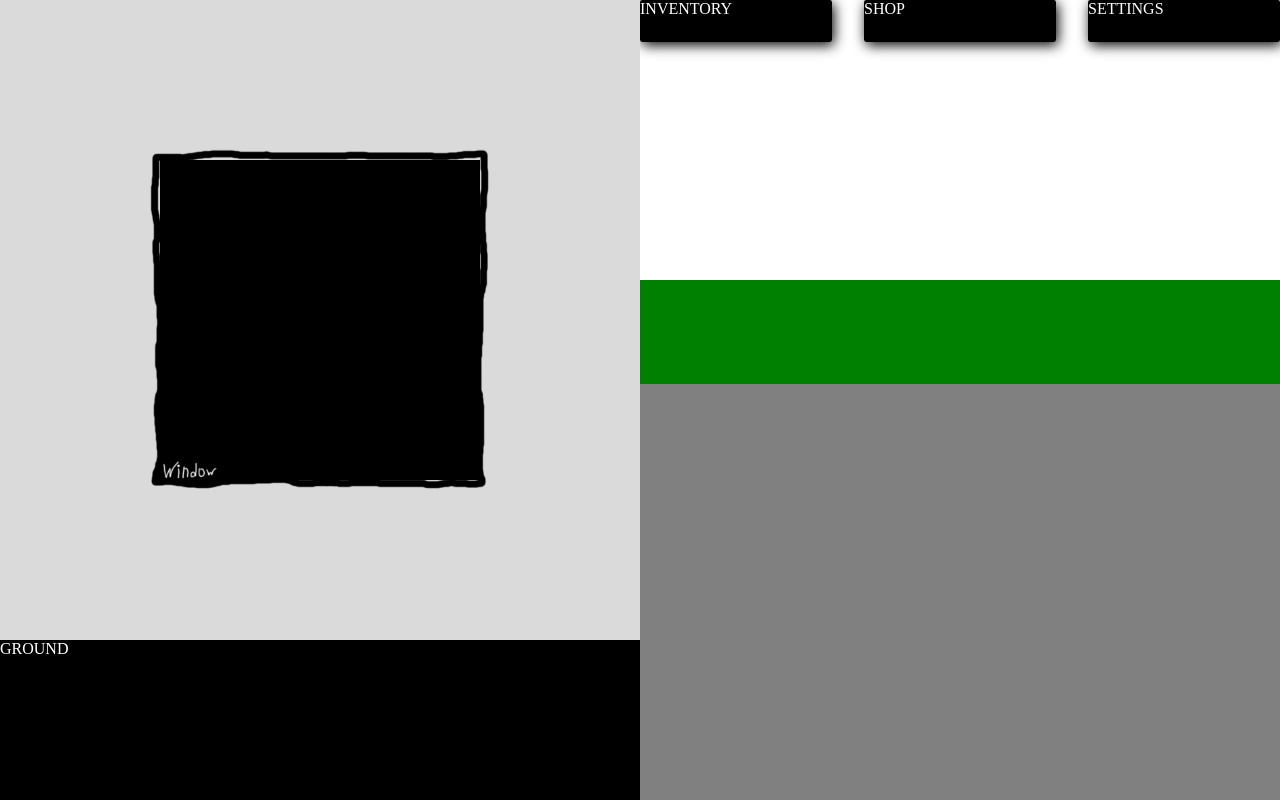
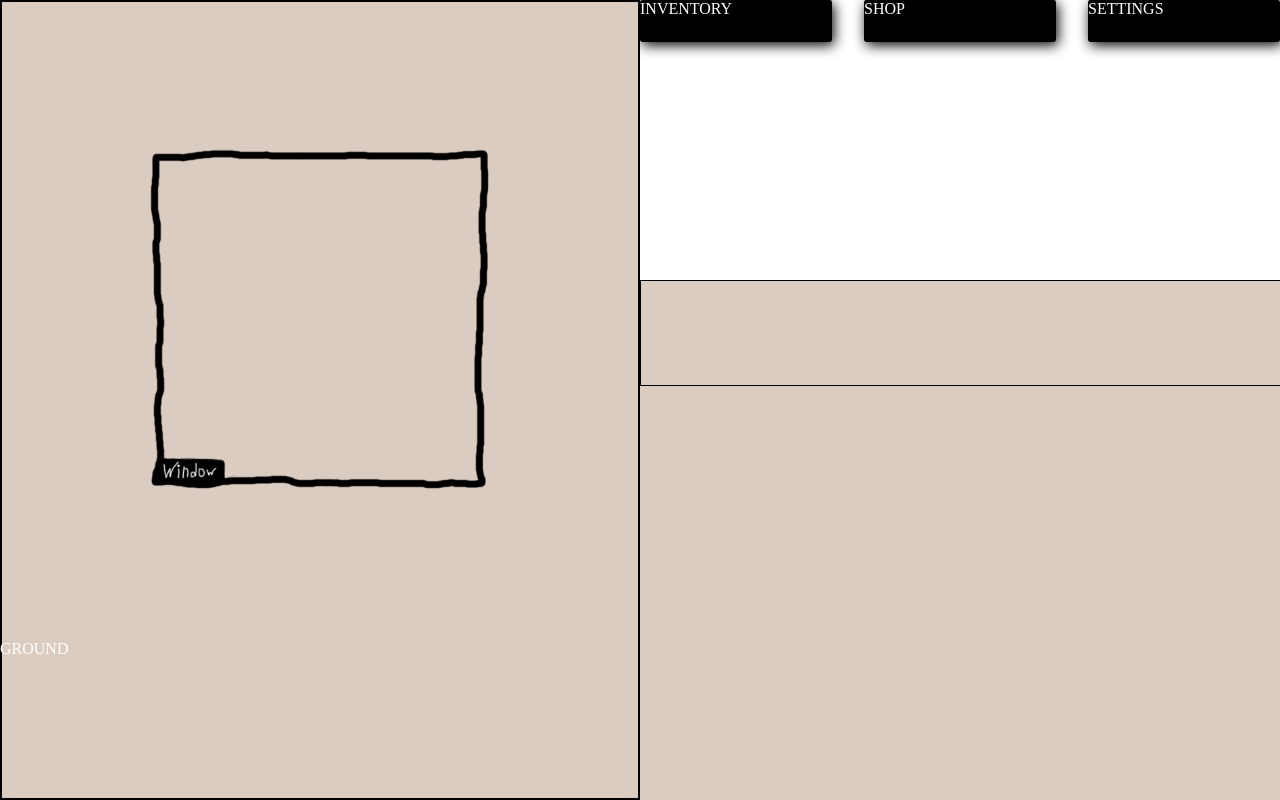
Before and after one commit to SEPEZHO/Clicker, a PHP site: page / in a window 1280 px wide. Run offline with PHP 8.4, Linux system fonts and the light colour scheme.

Commit message:
Эффект карточки и стили

```diff
--- a/JavaScript/EnemyScript.js
+++ b/JavaScript/EnemyScript.js
@@ -51,6 +51,7 @@ groundMas[1] = {
 
 function begin() {
     $(enemy).click(click);
+    enemyBox();
 }
 
 function reloadNumber() {
@@ -162,3 +163,21 @@ function levelChange() {
         return;
     };
 }
+
+function enemyBox() {
+    box = $('#enemyBox');
+    box.mousemove(startRotate);
+    box.mouseleave(stopRotate);
+
+    function startRotate(event) {
+        let boxItem = this.querySelector('#enemy'),
+            halfHeight = boxItem.offsetHeight / 2,
+            halfWidth = boxItem.offsetWidth / 2;
+        boxItem.style.transform = 'rotatex(' + -(event.offsetY - halfHeight) / 8 + 'deg) rotateY(' + (event.offsetX - halfWidth) / 8 + 'deg)';
+    }
+
+    function stopRotate(event) {
+        let boxItem = this.querySelector('#enemy');
+        boxItem.style.transform = 'rotate(0)';
+    }
+}
--- a/index.html
+++ b/index.html
@@ -59,8 +59,10 @@
             </div>
             <div id="level">
             </div>
-            <div id="enemy">
-                <div id="window">
+            <div id="enemyBox">
+                <div id="enemy">
+                    <div id="window">
+                    </div>
                 </div>
             </div>
             <div id="ground">
@@ -78,9 +80,14 @@
                             Ценник в 10 гривень
                         </span>
                         <span class="itemDescription">
-                            Вторая мышь(кродется). Дешевая рабочая лошадка. Вроде счастливая, а вроде и нет... хер ее знает, она же мышь. Ходят слухи, что мышь-то не живая, а компухтерная. Тебе стоит поблагодарить ее за трудолюбие.<br><br>
-                            Кликает за тебя, пока твоя рука отдыхает. (+1 point per sec)
+                            Вторая мышь(кродется). Дешевая рабочая лошадка. Вроде счастливая, а вроде и нет... хер ее знает, она же мышь. Ходят слухи, что мышь-то не живая, а компухтерная. Тебе стоит поблагодарить ее за трудолюбие.
+                            <br>
+                                <br>
+                                    Кликает за тебя, пока твоя рука отдыхает. (+1 point per sec)
+                                </br>
+                            </br>
                         </span>
+                    </img>
                 </div>
                 <div class="itemDescriptionAll" id="itemSecondClickDescription">
                     <img alt="" class="itemDescriptionPicture" src="Enemy`s/SadSecClick.png">
@@ -91,9 +98,14 @@
                             Ценник в 50 гривень
                         </span>
                         <span class="itemDescription">
-                            Ну тут и сказать нечего. Просто мразь. И как за него столько points берут? Не, ну ты видел его позу на визитной фотокартонке?! От таких как он меня аж трясет.<br><br>
-                            Клики приносят на 1 point больше, но кому нужны ворованные клики от такого плебея? (+1 point per click)
+                            Ну тут и сказать нечего. Просто мразь. И как за него столько points берут? Не, ну ты видел его позу на визитной фотокартонке?! От таких как он меня аж трясет.
+                            <br>
+                                <br>
+                                    Клики приносят на 1 point больше, но кому нужны ворованные клики от такого плебея? (+1 point per click)
+                                </br>
+                            </br>
                         </span>
+                    </img>
                 </div>
             </section>
             <section id="inventory">
--- a/style.css
+++ b/style.css
@@ -2,6 +2,9 @@
     margin: 0;
     padding: 0;
     transition: 0.5s;
+}
+::selection {
+    background: transparent;
 }
 header {
     position: absolute;
@@ -40,7 +43,8 @@ header {
     width: 65%;
     height: 0%;
     z-index: 3;
-    background: green;
+    background: black;
+    color: white;
     overflow: hidden;
 }
 #subShop {
@@ -49,7 +53,8 @@ header {
     height: 0%;
     left: 17.5%;
     z-index: 2;
-    background: red;
+    background: black;
+    color: white;
     overflow: hidden;
 }
 #subSettings {
@@ -59,7 +64,7 @@ header {
     left: 35%;
     z-index: 1;
     color: white;
-    background: blue;
+    background: black;
     overflow: hidden;
 }
 main {
@@ -68,18 +73,28 @@ main {
     left: 0;
     width: 50vw;
     height: 100vh;
-    background: rgb(218, 218, 218);
+    background: #dbccc1;
+    outline: 2px solid black;
+    outline-offset: -2px;
 }
 #enemy {
+    width: 100%;
+    height: 100%;
+    color: white;
+    margin-bottom: 15%;
+    transition: transform .2s ease;
+}
+#enemyBox {
     position: absolute;
     top: 40%;
     left: 50%;
     width: 25vw;
     height: 25vw;
-    color: white;
-    background: black;
-    margin-bottom: 15%;
     transform: translate(-50%, -50%);
+    perspective: 1000px;
+    border: border-box;
+    flex: wrap;
+    transform-style: preserve-3d;
 }
 #window {
     position: relative;
@@ -96,7 +111,6 @@ main {
     width: 100%;
     height: 20%;
     color: white;
-    background: black;
 }
 footer {
     position: absolute;
@@ -104,7 +118,7 @@ footer {
     bottom: 0;
     width: 50vw;
     height: 65vh;
-    background: grey;
+    background: #dbccc1;
     color: white;
     overflow: hidden;
 }
@@ -112,8 +126,12 @@ footer {
     position: absolute;
     width: 100%;
     height: 20%;
-    background: green;
+    background: none;
     color: black;
+    outline: 1px solid black;
+    outline-offset: -1px;
+    outline-left-width: 0px;
+    padding: 1px;
 }
 .itemDescriptionAll {
     width: 100%;
@@ -131,7 +149,6 @@ footer {
     position: absolute;
     top: 0;
     left: 35%;
-
 }
 .itemDescriptionPicture {
     width: auto;
@@ -144,17 +161,7 @@ footer {
     width: 100%;
     height: 80%;
     top: 20%;
-}
-#inventory {
-    background: green;
-    color: black;
-}
-#settings {
-    background: blue;
-    color: white;
-}
-#shop {
-    background: red;
+    background: none;
     color: black;
 }
 #itemSecondMouse, #itemSecondClick {
```
